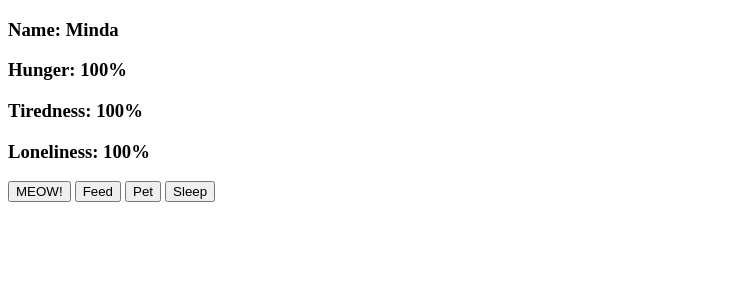
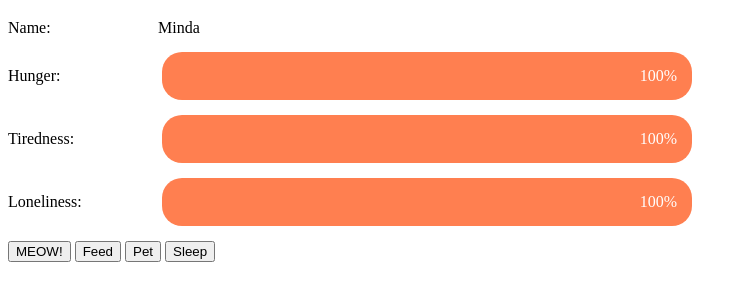
Before and after one commit to johnnyunar/appmixerjs, a plain HTML site: page index.html in a window 1280 px wide. Shown: the part 424-724 px from the top of the page, without its empty margins (0-747 px from the left). Drawn offline with Linux system fonts and the light colour scheme.

Commit message:
Added html changes

```diff
--- a/index.html
+++ b/index.html
@@ -24,10 +24,27 @@
 
 <h1>The Cat</h1>
 <div id="exercise4">
-    <h3 id="catName">Name: </h3>
-    <h3 id="catHunger">Hunger: </h3>
-    <h3 id="catTiredness">Tiredness: </h3>
-    <h3 id="catLoneliness">Loneliness: </h3>
+    <div class="chart-row">
+        <span class="chart-label" id="catName">Name: </span><span>Minda</span>
+    </div>
+    <div class="chart-row">
+        <span class="chart-label" id="catHunger">Hunger: </span>
+        <span class="chart-bar-wrapper">
+            <span class="chart-bar">100%</span>
+        </span>
+    </div>
+    <div class="chart-row">
+        <span class="chart-label" id="catTiredness">Tiredness: </span>
+        <span class="chart-bar-wrapper">
+            <span class="chart-bar">100%</span>
+        </span>
+    </div>
+    <div class="chart-row">
+        <span class="chart-label" id="catLoneliness">Loneliness: </span>
+        <span class="chart-bar-wrapper">
+            <span class="chart-bar">100%</span>
+        </span>
+    </div>
     <button id="meow">MEOW!</button>
     <button id="feedButton">Feed</button>
     <button id="petButton">Pet</button>
--- a/script.js
+++ b/script.js
@@ -23,10 +23,10 @@ function setCatHTMLAttributes(name, hunger, tiredness, loneliness) {
     const catTirednessElement = document.getElementById("catTiredness");
     const catLonelinessElement = document.getElementById("catLoneliness");
 
-    catNameElement.innerHTML = "Name: " + name;
-    catHungerElement.innerHTML = "Hunger: " + hunger + "%";
-    catTirednessElement.innerHTML = "Tiredness: " + tiredness + "%";
-    catLonelinessElement.innerHTML = "Loneliness: " + loneliness + "%";
+    //catNameElement.innerHTML = "Name: " + name;
+    //catHungerElement.innerHTML = "Hunger: " + hunger + "%";
+    //catTirednessElement.innerHTML = "Tiredness: " + tiredness + "%";
+    //catLonelinessElement.innerHTML = "Loneliness: " + loneliness + "%";
 }
 
 function checkNumInRange(num, min, max) {
--- a/style.css
+++ b/style.css
@@ -7,3 +7,27 @@
     text-align: center;
     cursor: pointer;
 }
+
+.chart-row {
+    margin-bottom: 15px;
+}
+
+.chart-label {
+    display: inline-block;
+    width: 150px;
+}
+
+.chart-bar-wrapper {
+    display: inline-block;
+    width: 500px;
+}
+
+.chart-bar {
+    display: inline-block;
+    width: 100%;
+    background-color: coral;
+    color: white;
+    padding: 15px;
+    border-radius: 20px;
+    text-align: right;
+}
```
